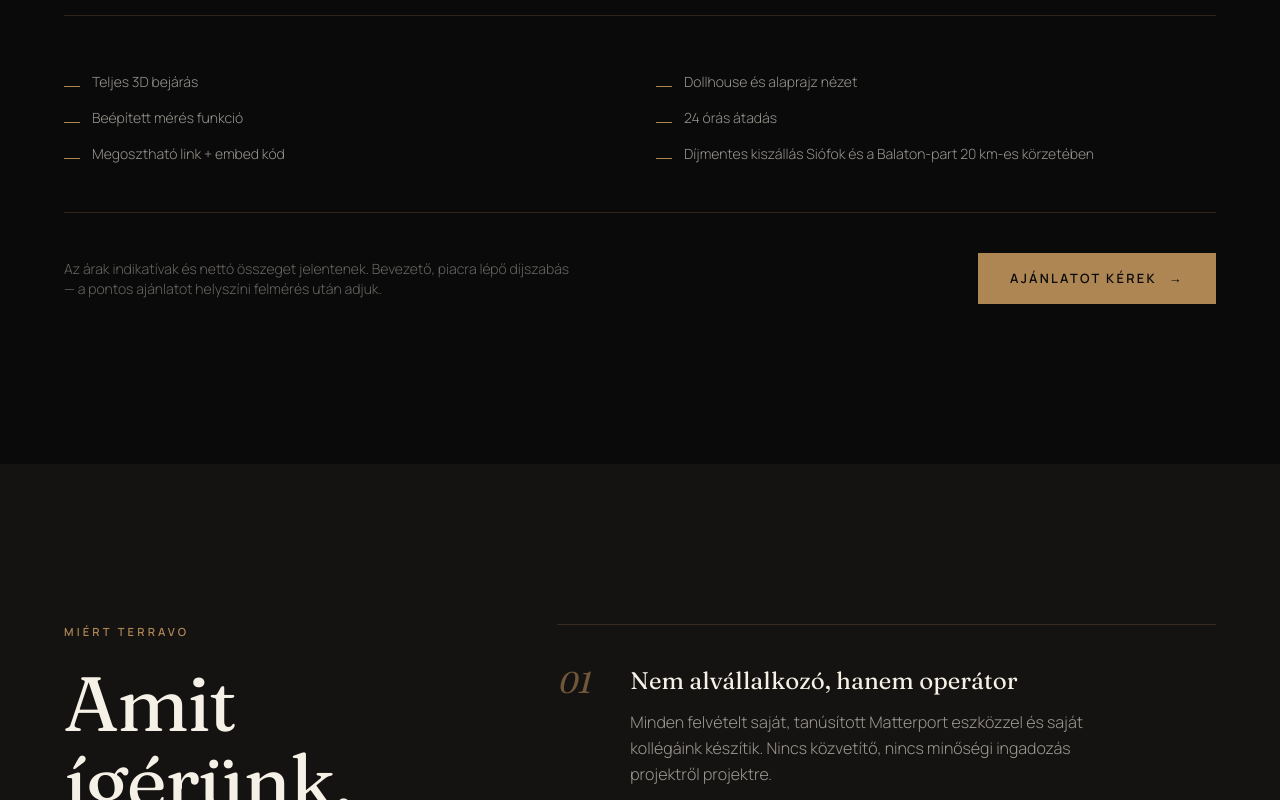
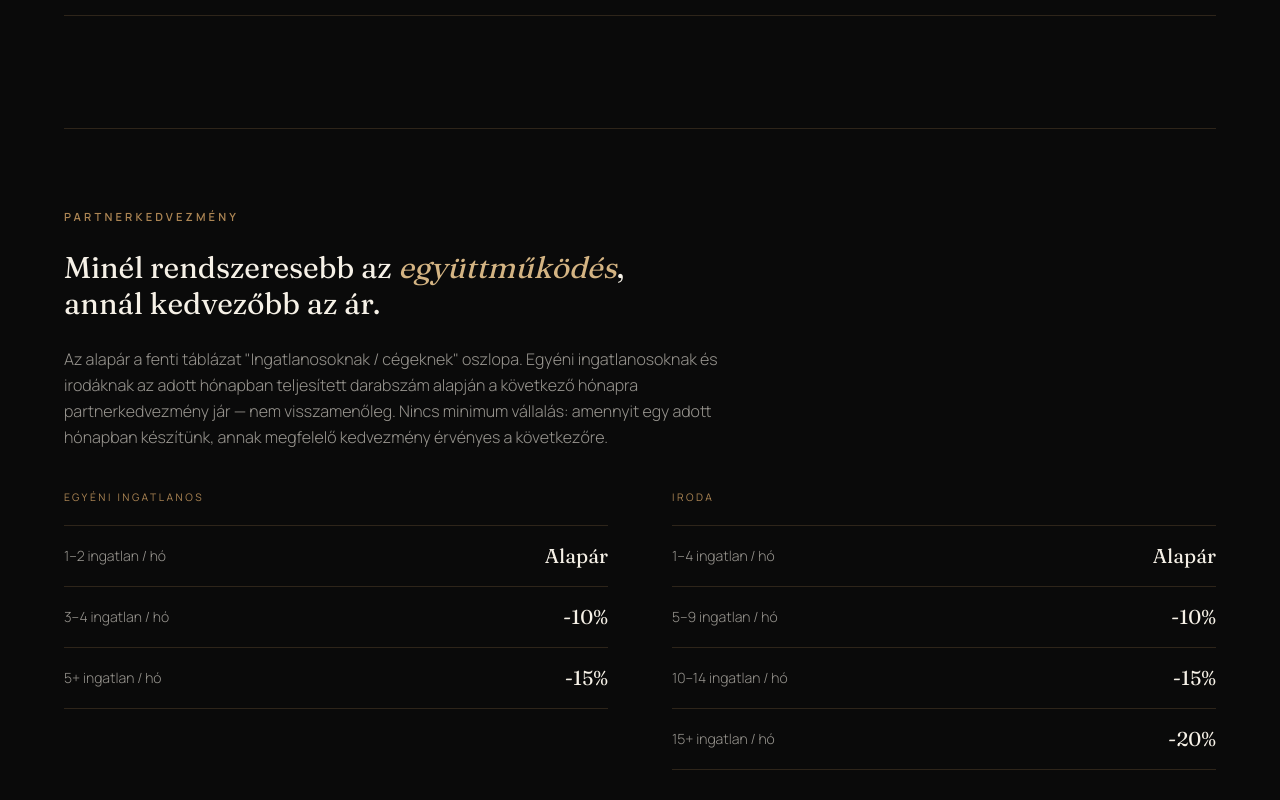
Before and after one commit to aradicsakos2003/Terrawo-website, a Next.js app: page / in a window 1280 px wide. Shown: the part 9040-9840 px from the top of the page. Built offline with nearby package versions, Linux system fonts and the light colour scheme.

Commit message:
Árak: partnerkedvezmény sáv hozzáadva egyéni ingatlanosoknak és irodáknak

```diff
--- a/components/sections/Pricing.tsx
+++ b/components/sections/Pricing.tsx
@@ -34,6 +34,19 @@ const TIERS = [
     corp: "74 900",
     priv: "86 100",
   },
+];
+
+const AGENT_TIERS = [
+  { range: "1–2 ingatlan / hó", discount: "Alapár" },
+  { range: "3–4 ingatlan / hó", discount: "-10%" },
+  { range: "5+ ingatlan / hó", discount: "-15%" },
+];
+
+const OFFICE_TIERS = [
+  { range: "1–4 ingatlan / hó", discount: "Alapár" },
+  { range: "5–9 ingatlan / hó", discount: "-10%" },
+  { range: "10–14 ingatlan / hó", discount: "-15%" },
+  { range: "15+ ingatlan / hó", discount: "-20%" },
 ];
 
 const FEATURES = [
@@ -135,6 +148,69 @@ export function Pricing() {
           </div>
         </Reveal>
 
+        <Reveal delay={0.2} className="mt-20 md:mt-28">
+          <div className="border-t border-line pt-14 md:pt-20">
+            <p className="eyebrow mb-6">Partnerkedvezmény</p>
+            <h3 className="max-w-xl font-display text-2xl text-cream md:text-3xl">
+              Minél rendszeresebb az
+              <span className="italic text-bronze-light"> együttműködés</span>,
+              annál kedvezőbb az ár.
+            </h3>
+            <p className="mt-6 max-w-2xl text-base font-light leading-relaxed text-cream/60">
+              Az alapár a fenti táblázat "Ingatlanosoknak / cégeknek"
+              oszlopa. Egyéni ingatlanosoknak és irodáknak az adott hónapban
+              teljesített darabszám alapján a következő hónapra
+              partnerkedvezmény jár — nem visszamenőleg. Nincs minimum
+              vállalás: amennyit egy adott hónapban készítünk, annak
+              megfelelő kedvezmény érvényes a következőre.
+            </p>
+          </div>
+        </Reveal>
+
+        <div className="mt-10 grid grid-cols-1 gap-10 md:grid-cols-2 md:gap-16">
+          <Reveal delay={0.1}>
+            <p className="mb-5 text-[0.65rem] uppercase tracking-[0.24em] text-bronze">
+              Egyéni ingatlanos
+            </p>
+            <div className="border-t border-line">
+              {AGENT_TIERS.map((t) => (
+                <div
+                  key={t.range}
+                  className="flex items-center justify-between border-b border-line py-4"
+                >
+                  <span className="text-sm font-light text-cream/60">
+                    {t.range}
+                  </span>
+                  <span className="font-display text-lg text-cream md:text-xl">
+                    {t.discount}
+                  </span>
+                </div>
+              ))}
+            </div>
+          </Reveal>
+
+          <Reveal delay={0.15}>
+            <p className="mb-5 text-[0.65rem] uppercase tracking-[0.24em] text-bronze">
+              Iroda
+            </p>
+            <div className="border-t border-line">
+              {OFFICE_TIERS.map((t) => (
+                <div
+                  key={t.range}
+                  className="flex items-center justify-between border-b border-line py-4"
+                >
+                  <span className="text-sm font-light text-cream/60">
+                    {t.range}
+                  </span>
+                  <span className="font-display text-lg text-cream md:text-xl">
+                    {t.discount}
+                  </span>
+                </div>
+              ))}
+            </div>
+          </Reveal>
+        </div>
+
         <div className="mt-14 grid grid-cols-1 gap-x-8 gap-y-4 md:grid-cols-2">
           {FEATURES.map((f, i) => (
             <Reveal key={f} delay={i * 0.05}>
```
